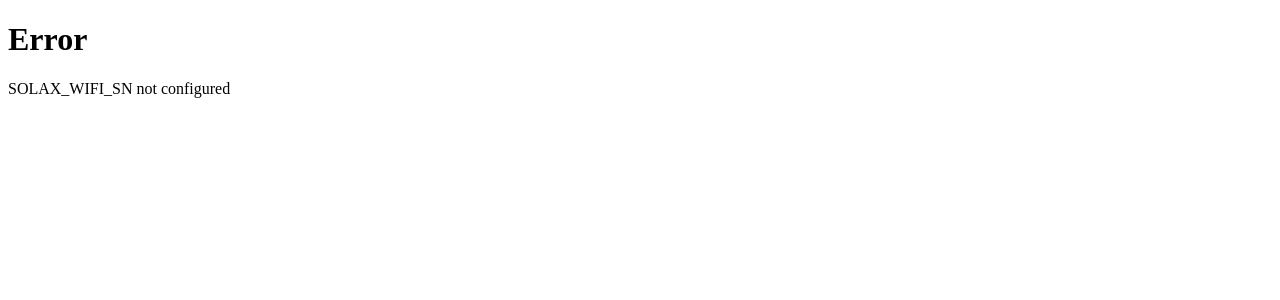
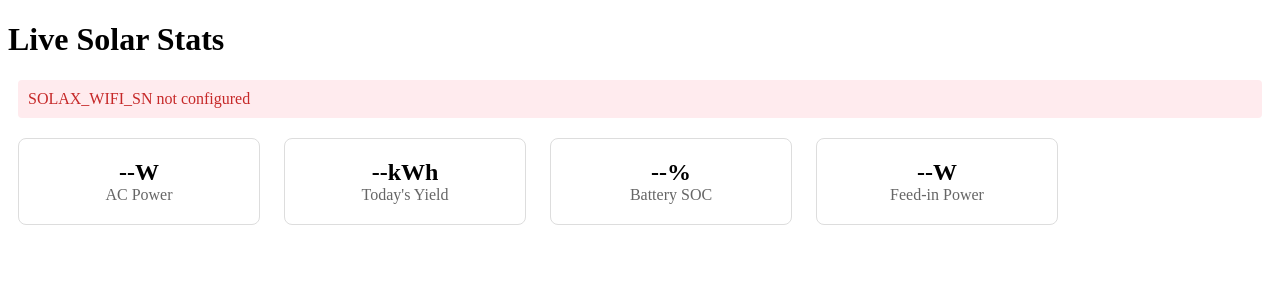
Before and after one commit to Fragg1e/Solax-Dashboard, a Flask app: page / in a window 1280 px wide. Shown: the top 300 px of the page. Run offline with Flask 2, Linux system fonts and the light colour scheme.

Commit message:
Simplify to Solax live monitoring only

```diff
--- a/app.py
+++ b/app.py
@@ -1,4 +1,4 @@
-from flask import Flask, jsonify, render_template
+from flask import Flask, jsonify, render_template, flash, redirect, url_for
 import os
 from solax_client import SolaxClient
 from dotenv import load_dotenv
@@ -6,6 +6,7 @@
 load_dotenv()
 
 app = Flask(__name__)
+app.secret_key = os.getenv('FLASK_SECRET_KEY', 'your-secret-key-here')
 
 # Initialize Solax client
 solax_client = SolaxClient(token_id=os.getenv('SOLAX_TOKEN_ID'))
@@ -15,11 +16,13 @@
     try:
         wifi_sn = os.getenv('SOLAX_WIFI_SN')
         if not wifi_sn:
-            return render_template('error.html', message="SOLAX_WIFI_SN not configured")
+            flash("SOLAX_WIFI_SN not configured", "error")
+            return render_template('index.html')
 
         data = solax_client.get_realtime_data(wifi_sn)
         if not data.get('success'):
-            return render_template('error.html', message=data.get('exception', 'API Error'))
+            flash(data.get('exception', 'API Error'), "error")
+            return render_template('index.html')
 
         return render_template('index.html',
             ac_power=data['result']['acpower'],
@@ -29,7 +32,8 @@
         )
 
     except Exception as e:
-        return render_template('error.html', message=str(e))
+        flash(str(e), "error")
+        return render_template('index.html')
 
 @app.route('/api/status')
 def get_status():
--- a/templates/error.html
+++ /dev/null
@@ -1,10 +0,0 @@
-<!DOCTYPE html>
-<html>
-<head>
-    <title>Error</title>
-</head>
-<body>
-    <h1>Error</h1>
-    <p>{{ message }}</p>
-</body>
-</html>
--- a/templates/index.html
+++ b/templates/index.html
@@ -19,28 +19,43 @@
         .label {
             color: #666;
         }
+        .flash-message {
+            padding: 10px;
+            margin: 10px;
+            border-radius: 4px;
+            background-color: #ffebee;
+            color: #c62828;
+        }
     </style>
 </head>
 <body>
     <h1>Live Solar Stats</h1>
 
+    {% with messages = get_flashed_messages(with_categories=true) %}
+        {% if messages %}
+            {% for category, message in messages %}
+                <div class="flash-message">{{ message }}</div>
+            {% endfor %}
+        {% endif %}
+    {% endwith %}
+
     <div class="card">
-        <div class="value">{{ ac_power }}W</div>
+        <div class="value">{{ ac_power|default('--') }}W</div>
         <div class="label">AC Power</div>
     </div>
 
     <div class="card">
-        <div class="value">{{ yield_today }}kWh</div>
+        <div class="value">{{ yield_today|default('--') }}kWh</div>
         <div class="label">Today's Yield</div>
     </div>
 
     <div class="card">
-        <div class="value">{{ battery_soc }}%</div>
+        <div class="value">{{ battery_soc|default('--') }}%</div>
         <div class="label">Battery SOC</div>
     </div>
 
     <div class="card">
-        <div class="value">{{ feed_in_power }}W</div>
+        <div class="value">{{ feed_in_power|default('--') }}W</div>
         <div class="label">Feed-in Power</div>
     </div>
 </body>
```
